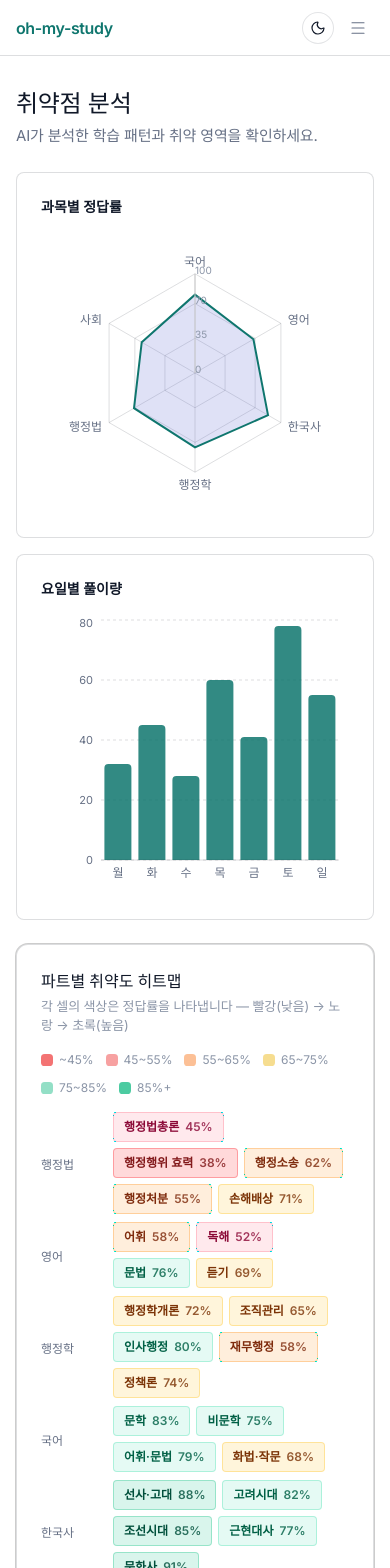
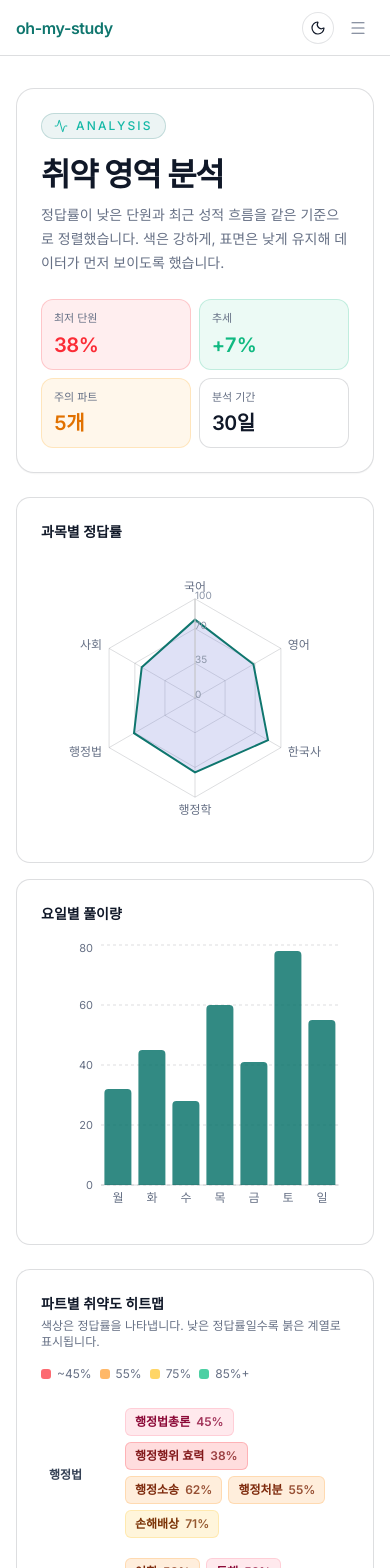
Before and after one commit to korea-univ-2026-capstone-design-team2/web, a Next.js app: page /analytics in a window 390 px wide. Shown: the top 1568 px of the page. Built offline with nearby package versions, Linux system fonts and the light colour scheme.

Commit message:
UI 수정 및 API 수정

```diff
--- a/src/app/(main)/analytics/page.tsx
+++ b/src/app/(main)/analytics/page.tsx
@@ -1,12 +1,13 @@
 'use client';
 
 import { useMemo } from 'react';
-import { TrendingDown, AlertCircle, BookOpen, Zap } from 'lucide-react';
+import { TrendingDown, AlertCircle, BookOpen, Zap, Activity, Target } from 'lucide-react';
 import RadarChart from '@/components/analytics/RadarChart';
 import LineChart from '@/components/analytics/LineChart';
 import BarChart from '@/components/analytics/BarChart';
+import { PageHero, SurfacePanel } from '@/components/common/PageHero';
+import { cn } from '@/lib/utils';
 
-// --- Mock Data ---
 const radarData = [
   { subject: '국어', score: 79 },
   { subject: '영어', score: 68 },
@@ -51,7 +52,6 @@ function generate30DaysMultiData() {
   return data;
 }
 
-// Heatmap data: subjects × units
 const heatmapData = [
   {
     subject: '행정법',
@@ -111,7 +111,7 @@ const weaknessList = [
     accuracy: 38.0,
     recommendation: '기본 개념 재학습 후 기출문제 3회 반복 권장',
     icon: AlertCircle,
-    iconColor: 'text-red-400',
+    iconColor: 'text-red-500',
   },
   {
     rank: 2,
@@ -120,7 +120,7 @@ const weaknessList = [
     accuracy: 45.2,
     recommendation: '단락 요지 파악 훈련 + 어휘 암기 병행 필요',
     icon: TrendingDown,
-    iconColor: 'text-orange-400',
+    iconColor: 'text-orange-500',
   },
   {
     rank: 3,
@@ -129,7 +129,7 @@ const weaknessList = [
     accuracy: 52.7,
     recommendation: '판례 정리 중심으로 최근 5년 기출 풀기 권장',
     icon: BookOpen,
-    iconColor: 'text-yellow-400',
+    iconColor: 'text-amber-500',
   },
   {
     rank: 4,
@@ -138,7 +138,7 @@ const weaknessList = [
     accuracy: 58.3,
     recommendation: '예산 과정·제도 개념도 작성 후 기출 연습',
     icon: BookOpen,
-    iconColor: 'text-yellow-400',
+    iconColor: 'text-amber-500',
   },
   {
     rank: 5,
@@ -147,90 +147,82 @@ const weaknessList = [
     accuracy: 61.0,
     recommendation: '공무원 빈출 어휘 1000개 우선순위 암기 추천',
     icon: Zap,
-    iconColor: 'text-[#0f766e]',
+    iconColor: 'text-linear-accent-violet',
   },
 ];
 
 function getHeatColor(accuracy: number): string {
-  if (accuracy >= 85) {
-    return 'border border-emerald-500/30 bg-emerald-500/15 text-emerald-900 dark:border-emerald-300/30 dark:bg-emerald-400/30 dark:text-emerald-50';
+  if (accuracy >= 85) return 'bg-emerald-500/18 text-emerald-900 ring-1 ring-inset ring-emerald-500/20';
+  if (accuracy >= 75) return 'bg-emerald-400/12 text-emerald-800 ring-1 ring-inset ring-emerald-400/18';
+  if (accuracy >= 65) return 'bg-amber-400/14 text-amber-900 ring-1 ring-inset ring-amber-400/20';
+  if (accuracy >= 55) return 'bg-orange-400/14 text-orange-900 ring-1 ring-inset ring-orange-400/20';
+  if (accuracy >= 45) return 'bg-rose-400/14 text-rose-900 ring-1 ring-inset ring-rose-400/20';
+  return 'bg-red-500/16 text-red-900 ring-1 ring-inset ring-red-500/24';
 }
-  if (accuracy >= 75) {
-    return 'border border-emerald-400/25 bg-emerald-400/10 text-emerald-800 dark:border-emerald-300/25 dark:bg-emerald-400/20 dark:text-emerald-100';
-  }
-  if (accuracy >= 65) {
-    return 'border border-amber-400/30 bg-amber-400/14 text-amber-900 dark:border-amber-300/25 dark:bg-amber-400/20 dark:text-amber-100';
-  }
-  if (accuracy >= 55) {
-    return 'border border-orange-400/30 bg-orange-400/14 text-orange-900 dark:border-orange-300/25 dark:bg-orange-400/20 dark:text-orange-100';
-  }
-  if (accuracy >= 45) {
-    return 'border border-rose-400/30 bg-rose-400/14 text-rose-900 dark:border-rose-300/25 dark:bg-rose-400/20 dark:text-rose-100';
-  }
-  return 'border border-red-500/35 bg-red-500/18 text-red-900 dark:border-red-300/30 dark:bg-red-400/28 dark:text-red-50';
+
+function accuracyTone(accuracy: number): string {
+  if (accuracy < 50) return 'border-red-500/20 bg-red-500/8 text-red-500';
+  if (accuracy < 65) return 'border-amber-500/20 bg-amber-500/8 text-amber-600';
+  return 'border-linear-brand-indigo/20 bg-linear-brand-indigo/8 text-linear-accent-violet';
 }
 
 export default function AnalyticsPage() {
   const trendData = useMemo(() => generate30DaysMultiData(), []);
 
   return (
-    <div className="min-h-screen bg-white px-4 py-8 md:px-8 text-linear-text-primary">
-      <div className="max-w-6xl mx-auto space-y-6">
+    <div className="min-h-screen bg-white px-4 py-8 text-linear-text-primary md:px-8">
+      <div className="mx-auto max-w-6xl space-y-6">
+        <PageHero
+          eyebrow="Analysis"
+          title="취약 영역 분석"
+          description="정답률이 낮은 단원과 최근 성적 흐름을 같은 기준으로 정렬했습니다. 색은 강하게, 표면은 낮게 유지해 데이터가 먼저 보이도록 했습니다."
+          icon={Activity}
+          stats={[
+            { label: '최저 단원', value: '38%', tone: 'danger' },
+            { label: '추세', value: '+7%', tone: 'success' },
+            { label: '주의 파트', value: '5개', tone: 'warning' },
+            { label: '분석 기간', value: '30일', tone: 'default' },
+          ]}
+        />
 
-        {/* Page Title */}
-        <div className="space-y-1">
-          <h1 className="linear-text-h2 tracking-tight text-linear-text-primary">취약점 분석</h1>
-          <p className="linear-text-small text-linear-text-tertiary">AI가 분석한 학습 패턴과 취약 영역을 확인하세요.</p>
+        <div className="grid grid-cols-1 gap-4 lg:grid-cols-2">
+          <RadarChart data={radarData} title="과목별 정답률" />
+          <BarChart data={weeklyData} dataKey="count" title="요일별 풀이량" color="#0f766e" labelKey="name" />
         </div>
 
-        {/* Top Row: Radar + Bar */}
-        <div className="grid grid-cols-1 lg:grid-cols-2 gap-4">
-          <RadarChart data={radarData} title="과목별 정답률" />
-          <BarChart
-            data={weeklyData}
-            dataKey="count"
-            title="요일별 풀이량"
-            color="#0f766e"
-            labelKey="name"
-          />
+        <SurfacePanel className="overflow-hidden p-6">
+          <div className="mb-5 flex flex-wrap items-start justify-between gap-4">
+            <div>
+              <h3 className="text-sm font-semibold text-linear-text-primary">파트별 취약도 히트맵</h3>
+              <p className="mt-1 text-xs text-linear-text-tertiary">색상은 정답률을 나타냅니다. 낮은 정답률일수록 붉은 계열로 표시됩니다.</p>
             </div>
-
-        {/* Heatmap */}
-        <div className="bg-white border border-border rounded-[12px] p-6 shadow-[var(--shadow-level-2)] overflow-hidden dark:bg-white/2 dark:border-white/8">
-          <div className="mb-4">
-            <h3 className="linear-text-body-medium text-linear-text-primary">파트별 취약도 히트맵</h3>
-            <p className="linear-text-caption text-linear-text-quaternary mt-1">각 셀의 색상은 정답률을 나타냅니다 — 빨강(낮음) → 노랑 → 초록(높음)</p>
-          </div>
-
-          {/* Legend */}
-          <div className="flex items-center gap-3 mb-4 flex-wrap">
+            <div className="flex flex-wrap items-center gap-2">
               {[
-              { label: '~45%', class: 'bg-[rgba(239,68,68,0.75)]' },
-              { label: '45~55%', class: 'bg-[rgba(239,68,68,0.5)]' },
-              { label: '55~65%', class: 'bg-[rgba(249,115,22,0.45)]' },
-              { label: '65~75%', class: 'bg-[rgba(234,179,8,0.45)]' },
-              { label: '75~85%', class: 'bg-[rgba(16,185,129,0.45)]' },
-              { label: '85%+', class: 'bg-[rgba(16,185,129,0.75)]' },
+                { label: '~45%', className: 'bg-red-500/70' },
+                { label: '55%', className: 'bg-orange-400/60' },
+                { label: '75%', className: 'bg-amber-400/60' },
+                { label: '85%+', className: 'bg-emerald-500/70' },
               ].map((item) => (
-              <div key={item.label} className="flex items-center gap-1.5">
-                <div className={`w-3 h-3 rounded-sm ${item.class}`} />
-                <span className="text-linear-text-quaternary text-xs">{item.label}</span>
+                <div key={item.label} className="flex items-center gap-1.5 text-xs text-linear-text-tertiary">
+                  <div className={cn('h-2.5 w-2.5 rounded-[3px]', item.className)} />
+                  {item.label}
                 </div>
               ))}
+            </div>
           </div>
 
           <div className="space-y-2 overflow-x-auto">
             {heatmapData.map((row) => (
-              <div key={row.subject} className="flex items-center gap-2 min-w-0">
-                <div className="w-16 flex-shrink-0">
-                  <span className="text-linear-text-tertiary text-xs font-medium">{row.subject}</span>
+              <div key={row.subject} className="flex min-w-0 items-center gap-3 rounded-[10px] px-2 py-1.5 hover:bg-teal-50/50">
+                <div className="w-16 shrink-0">
+                  <span className="text-xs font-semibold text-linear-text-secondary">{row.subject}</span>
                 </div>
-                <div className="flex gap-1.5 flex-wrap">
+                <div className="flex flex-wrap gap-1.5">
                   {row.units.map((unit) => (
                     <div
                       key={unit.name}
                       title={`${unit.name}: ${unit.accuracy}%`}
-                      className={`${getHeatColor(unit.accuracy)} rounded-[4px] px-2.5 py-1.5 text-xs font-semibold cursor-default transition-opacity hover:opacity-80 whitespace-nowrap`}
+                      className={cn('cursor-default rounded-[6px] px-2.5 py-1.5 text-xs font-semibold transition-opacity hover:opacity-85', getHeatColor(unit.accuracy))}
                     >
                       <span>{unit.name}</span>
                       <span className="ml-1.5 opacity-80">{unit.accuracy}%</span>
@@ -240,9 +232,8 @@ export default function AnalyticsPage() {
               </div>
             ))}
           </div>
-        </div>
+        </SurfacePanel>
 
-        {/* Score Trend */}
         <LineChart
           data={trendData}
           lines={[
@@ -254,59 +245,43 @@ export default function AnalyticsPage() {
           title="최근 30일 과목별 성적 추이"
         />
 
-        {/* Top 5 Weakness */}
-        <div className="bg-white border border-border rounded-[12px] p-6 shadow-[var(--shadow-level-2)] dark:bg-white/2 dark:border-white/8">
-          <h3 className="linear-text-body-medium text-linear-text-primary mb-4">취약 파트 TOP 5</h3>
-          <div className="space-y-3">
+        <SurfacePanel className="overflow-hidden">
+          <div className="flex items-center gap-2 border-b border-border px-5 py-4">
+            <Target className="h-4 w-4 text-linear-accent-violet" />
+            <div>
+              <h3 className="text-sm font-semibold text-linear-text-primary">취약 파트 TOP 5</h3>
+              <p className="mt-0.5 text-xs text-linear-text-tertiary">우선순위가 높은 복습 후보입니다.</p>
+            </div>
+          </div>
+          <div className="divide-y divide-border/70">
             {weaknessList.map((item) => {
               const Icon = item.icon;
               return (
-                <div
-                  key={item.rank}
-                  className="flex items-start gap-4 rounded-[6px] border border-transparent p-3 transition-colors hover:bg-black/3 hover:border-border dark:hover:bg-white/6 dark:hover:border-white/10"
-                >
-                  <div className="flex h-7 w-7 flex-shrink-0 items-center justify-center rounded-full border border-border bg-white dark:border-white/8 dark:bg-white/4">
-                    <span className="text-linear-text-quaternary text-xs font-bold">{item.rank}</span>
+                <div key={item.rank} className="flex items-start gap-4 px-5 py-4 transition-colors hover:bg-teal-50/60">
+                  <div className="flex h-7 w-7 shrink-0 items-center justify-center rounded-full bg-teal-50 text-xs font-bold text-linear-text-tertiary">
+                    {item.rank}
                   </div>
-                  <div className={`flex-shrink-0 mt-0.5`}>
-                    <Icon className={`w-4 h-4 ${item.iconColor}`} />
-                  </div>
-                  <div className="flex-1 min-w-0">
-                    <div className="flex items-center gap-2 flex-wrap">
-                      <span className="linear-text-small-medium text-linear-text-secondary">
+                  <Icon className={cn('mt-0.5 h-4 w-4 shrink-0', item.iconColor)} strokeWidth={1.7} />
+                  <div className="min-w-0 flex-1">
+                    <div className="flex flex-wrap items-center gap-2">
+                      <span className="text-sm font-medium text-linear-text-secondary">
                         {item.subject} &gt; {item.unit}
                       </span>
-                      <span
-                        className={`text-xs font-bold font-signature px-2 py-0.5 rounded-full ${
-                          item.accuracy < 50
-                            ? 'border border-red-500/25 bg-red-500/10 text-red-500'
-                            : item.accuracy < 65
-                            ? 'border border-yellow-500/25 bg-yellow-500/10 text-yellow-500'
-                            : 'border border-amber-400/25 bg-amber-400/10 text-amber-500'
-                        }`}
-                      >
+                      <span className={cn('rounded-full border px-2 py-0.5 text-xs font-semibold', accuracyTone(item.accuracy))}>
                         {item.accuracy}% 정답률
                       </span>
                     </div>
-                    <p className="linear-text-caption text-linear-text-quaternary mt-1">
-                      <span className="text-linear-accent-violet font-medium">AI 추천:</span> {item.recommendation}
+                    <p className="mt-1 text-xs leading-5 text-linear-text-tertiary">
+                      <span className="font-medium text-linear-accent-violet">AI 추천:</span> {item.recommendation}
                     </p>
                   </div>
                 </div>
               );
             })}
           </div>
-        </div>
+        </SurfacePanel>
 
-        {/* Weekly Pattern */}
-        <BarChart
-          data={weeklyData}
-          dataKey="count"
-          title="학습 패턴 분석"
-          color="#14b8a6"
-          labelKey="name"
-        />
-
+        <BarChart data={weeklyData} dataKey="count" title="학습 패턴 분석" color="#14b8a6" labelKey="name" />
       </div>
     </div>
   );
--- a/src/app/(main)/mypage/page.tsx
+++ b/src/app/(main)/mypage/page.tsx
@@ -1,7 +1,9 @@
 "use client";
 
 import { useState } from "react";
+import { PageHero, SurfacePanel } from '@/components/common/PageHero';
 import {
+  UserRound,
   BookOpen,
   Clock,
   Target,
@@ -95,22 +97,22 @@ const mockBookmarks = [
 function generateMockActivity(): number[] {
   const days = 52 * 7;
   return Array.from({ length: days }, (_, i) => {
-    const rand = Math.random();
-    // Recent weeks more active
-    const recencyBoost = i > days * 0.7 ? 1.5 : 1;
-    if (rand < 0.3 * recencyBoost) return 0;
-    if (rand < 0.55 * recencyBoost) return Math.floor(Math.random() * 5) + 1;
-    if (rand < 0.78 * recencyBoost) return Math.floor(Math.random() * 10) + 6;
-    return Math.floor(Math.random() * 10) + 16;
+    const wave = Math.abs(Math.sin(i * 12.9898) * Math.cos(i * 0.618));
+    const recencyBoost = i > days * 0.7 ? 1.25 : 1;
+    const score = wave * recencyBoost;
+    if (score < 0.24) return 0;
+    if (score < 0.48) return (i % 5) + 1;
+    if (score < 0.72) return (i % 10) + 6;
+    return (i % 10) + 16;
   });
 }
 
 const activityData = generateMockActivity();
 
 function getActivityColor(count: number): string {
-  if (count === 0) return "#191a1b";
-  if (count <= 5) return "#1e3a5f";
-  if (count <= 15) return "#2563eb";
+  if (count === 0) return "#eef2f7";
+  if (count <= 5) return "#ccfbf1";
+  if (count <= 15) return "#5eead4";
   return "#0f766e";
 }
 
@@ -246,14 +248,19 @@ export default function MyPage() {
   return (
     <div className="min-h-screen bg-white px-4 py-8 text-linear-text-primary md:px-8">
       <div className="mx-auto max-w-6xl space-y-8">
-        {/* Page Header */}
-        <div>
-          <h1 className="linear-text-h2 text-linear-text-primary mb-1">마이페이지</h1>
-          <p className="linear-text-small text-linear-text-quaternary">학습 현황과 계정 설정을 관리하세요</p>
-        </div>
+        <PageHero
+          eyebrow="Profile"
+          title="내 학습 프로필"
+          description="계정 정보, 저장한 문제, 학습 활동을 한 화면에서 관리합니다. 반복 표면은 낮추고 필요한 상태만 또렷하게 남겼습니다."
+          icon={UserRound}
+          stats={[
+            { label: '목표 시험', value: mockUser.targetExam, tone: 'brand' },
+            { label: '목표 점수', value: `${mockUser.targetScore}점`, tone: 'success' },
+          ]}
+        />
 
         {/* Profile Card */}
-        <div className="bg-white border border-border rounded-[12px] p-6 shadow-[var(--shadow-level-2)]">
+        <SurfacePanel className="p-6">
           <div className="flex flex-col sm:flex-row sm:items-start gap-6">
             {/* Avatar */}
             <div className="h-16 w-16 rounded-full bg-linear-brand-indigo/10 border border-linear-brand-indigo/20 flex items-center justify-center flex-shrink-0">
@@ -276,14 +283,14 @@ export default function MyPage() {
                     </span>
                   </div>
                 </div>
-                <button className="flex items-center gap-1.5 text-xs font-signature text-linear-text-tertiary bg-white border border-border rounded-[6px] px-3 py-2 hover:bg-black/3 hover:text-linear-text-secondary transition-colors flex-shrink-0 dark:hover:bg-white/6">
+                <button className="flex items-center gap-1.5 text-xs font-signature text-linear-text-tertiary bg-white border border-border rounded-[6px] px-3 py-2 hover:bg-teal-50 hover:text-linear-text-secondary transition-colors flex-shrink-0 dark:hover:bg-white/6">
                   <Pencil size={14} strokeWidth={1.5} />
                   프로필 수정
                 </button>
               </div>
             </div>
           </div>
-        </div>
+        </SurfacePanel>
 
         {/* Stats Grid */}
         <div className="grid grid-cols-2 lg:grid-cols-4 gap-4">
@@ -292,7 +299,7 @@ export default function MyPage() {
             return (
               <div
                 key={stat.label}
-                className="bg-white border border-border rounded-[12px] p-5 shadow-[var(--shadow-level-2)]"
+                className="rounded-[14px] border border-border bg-white p-5"
               >
                 <div
                   className={`h-8 w-8 rounded-[8px] ${stat.bgColor} flex items-center justify-center mb-4`}
@@ -312,7 +319,7 @@ export default function MyPage() {
         </div>
 
         {/* Learning Calendar */}
-        <div className="bg-white border border-border rounded-[12px] p-6 shadow-[var(--shadow-level-2)]">
+        <SurfacePanel className="p-6">
           <div className="flex items-center justify-between mb-6">
             <div>
               <h2 className="linear-text-body-medium text-linear-text-primary">학습 캘린더</h2>
@@ -327,10 +334,10 @@ export default function MyPage() {
             </div>
           </div>
           <CalendarHeatmap />
-        </div>
+        </SurfacePanel>
 
         {/* Bookmarks */}
-        <div className="bg-white border border-border rounded-[12px] p-6 shadow-[var(--shadow-level-2)]">
+        <SurfacePanel className="p-6">
           <div className="flex items-center justify-between mb-6">
             <div>
               <h2 className="linear-text-body-medium text-linear-text-primary">북마크된 문제</h2>
@@ -342,11 +349,11 @@ export default function MyPage() {
             </button>
           </div>
 
-          <div className="space-y-3">
+          <div className="divide-y divide-border/70">
             {mockBookmarks.map((bookmark) => (
               <div
                 key={bookmark.id}
-                className="flex items-start justify-between gap-4 p-4 bg-white border border-border rounded-[8px] hover:bg-black/2 transition-all group shadow-[var(--shadow-level-2)] dark:hover:bg-white/6"
+                className="flex items-start justify-between gap-4 rounded-[10px] px-3 py-3 transition-colors group hover:bg-teal-50/60"
               >
                 <div className="flex items-start gap-3 min-w-0">
                   <BookMarked size={16} strokeWidth={1.5} className="text-linear-accent-violet flex-shrink-0 mt-0.5" />
@@ -362,16 +369,16 @@ export default function MyPage() {
                     </div>
                   </div>
                 </div>
-                <button className="flex-shrink-0 linear-text-label text-linear-text-tertiary border border-border rounded-[6px] px-3 py-1.5 hover:text-linear-text-primary hover:bg-black/3 transition-colors whitespace-nowrap shadow-[var(--shadow-level-1)] dark:hover:bg-white/6">
+                <button className="flex-shrink-0 rounded-[6px] border border-border bg-white px-3 py-1.5 linear-text-label text-linear-text-tertiary transition-colors hover:bg-teal-50 hover:text-linear-text-primary whitespace-nowrap">
                   풀기
                 </button>
               </div>
             ))}
           </div>
-        </div>
+        </SurfacePanel>
 
         {/* Settings */}
-        <div className="bg-white border border-border rounded-[12px] p-6 shadow-[var(--shadow-level-2)]">
+        <SurfacePanel className="p-6">
           <h2 className="linear-text-body-medium text-linear-text-primary mb-1">알림 설정</h2>
           <p className="linear-text-small text-linear-text-quaternary mb-6">알림 수신 방법을 설정하세요</p>
 
@@ -402,7 +409,7 @@ export default function MyPage() {
               <ToggleSwitchInline defaultChecked={false} />
             </div>
           </div>
-        </div>
+        </SurfacePanel>
 
         {/* Danger Zone */}
         <div className="pb-8">
--- a/src/components/analytics/BarChart.tsx
+++ b/src/components/analytics/BarChart.tsx
@@ -47,7 +47,7 @@ export default function BarChart({
   labelKey = 'name',
 }: BarChartProps) {
   return (
-    <div className="rounded-[8px] border border-border bg-white/70 p-6 dark:bg-white/2">
+    <div className="rounded-[14px] border border-border bg-white p-6">
       {title && (
         <h3 className="mb-4 text-sm font-semibold text-linear-text-primary">{title}</h3>
       )}
--- a/src/components/analytics/LineChart.tsx
+++ b/src/components/analytics/LineChart.tsx
@@ -49,7 +49,7 @@ const CustomTooltip = ({
 
 export default function LineChart({ data, lines, title }: LineChartProps) {
   return (
-    <div className="rounded-[8px] border border-border bg-white/70 p-6 dark:bg-white/2">
+    <div className="rounded-[14px] border border-border bg-white p-6">
       {title && (
         <h3 className="mb-4 text-sm font-semibold text-linear-text-primary">{title}</h3>
       )}
--- a/src/components/analytics/RadarChart.tsx
+++ b/src/components/analytics/RadarChart.tsx
@@ -39,7 +39,7 @@ const CustomTooltip = ({
 
 export default function RadarChart({ data, title }: RadarChartProps) {
   return (
-    <div className="rounded-[8px] border border-border bg-white/70 p-6 dark:bg-white/2">
+    <div className="rounded-[14px] border border-border bg-white p-6">
       {title && (
         <h3 className="mb-4 text-sm font-semibold text-linear-text-primary">{title}</h3>
       )}
--- /dev/null
+++ b/src/components/common/PageHero.tsx
@@ -0,0 +1,87 @@
+import type { ElementType, ReactNode } from 'react';
+import { cn } from '@/lib/utils';
+
+interface PageHeroStat {
+  label: string;
+  value: string | number;
+  tone?: 'default' | 'brand' | 'success' | 'warning' | 'danger';
+}
+
+interface PageHeroProps {
+  eyebrow: string;
+  title: string;
+  description: string;
+  icon?: ElementType;
+  stats?: PageHeroStat[];
+  action?: ReactNode;
+  className?: string;
+}
+
+const statTone = {
+  default: 'border-border bg-white text-linear-text-primary',
+  brand: 'border-linear-brand-indigo/20 bg-linear-brand-indigo/8 text-linear-accent-violet',
+  success: 'border-linear-status-emerald/20 bg-linear-status-emerald/8 text-linear-status-emerald',
+  warning: 'border-amber-500/20 bg-amber-500/8 text-amber-600',
+  danger: 'border-red-500/20 bg-red-500/8 text-red-500',
+};
+
+export function PageHero({ eyebrow, title, description, icon: Icon, stats, action, className }: PageHeroProps) {
+  return (
+    <section
+      className={cn(
+        'overflow-hidden rounded-[18px] border border-border bg-white shadow-[var(--shadow-level-1)]',
+        className
+      )}
+    >
+      <div className="grid gap-6 p-6 md:grid-cols-[minmax(0,1fr)_auto] md:p-8">
+        <div className="min-w-0 space-y-4">
+          <div className="inline-flex items-center gap-2 rounded-full border border-linear-brand-indigo/20 bg-linear-brand-indigo/8 px-3 py-1 text-xs font-medium uppercase tracking-[0.18em] text-linear-accent-violet">
+            {Icon && <Icon className="h-3.5 w-3.5" strokeWidth={1.7} />}
+            {eyebrow}
+          </div>
+          <div className="space-y-2">
+            <h1 className="text-[2rem] font-semibold leading-tight tracking-[-0.04em] text-linear-text-primary md:text-[2.75rem]">
+              {title}
+            </h1>
+            <p className="max-w-2xl text-sm leading-6 text-linear-text-tertiary md:text-[15px]">
+              {description}
+            </p>
+          </div>
+        </div>
+
+        {(stats?.length || action) && (
+          <div className="flex min-w-[220px] flex-col justify-end gap-3">
+            {stats?.length ? (
+              <div className="grid grid-cols-2 gap-2 md:min-w-[280px]">
+                {stats.map((stat) => (
+                  <div
+                    key={stat.label}
+                    className={cn('rounded-[12px] border px-3 py-2.5', statTone[stat.tone ?? 'default'])}
+                  >
+                    <p className="text-[11px] font-medium text-linear-text-tertiary">{stat.label}</p>
+                    <p className="mt-1 text-xl font-semibold tabular-nums tracking-[-0.03em]">{stat.value}</p>
+                  </div>
+                ))}
+              </div>
+            ) : null}
+            {action}
+          </div>
+        )}
+      </div>
+    </section>
+  );
+}
+
+interface SurfacePanelProps {
+  children: ReactNode;
+  className?: string;
+  as?: ElementType;
+}
+
+export function SurfacePanel({ children, className, as: Component = 'section' }: SurfacePanelProps) {
+  return (
+    <Component className={cn('rounded-[14px] border border-border bg-white', className)}>
+      {children}
+    </Component>
+  );
+}
```
Also changed, not shown: src/app/(main)/dashboard/page.tsx (+65 -82 lines), src/app/(main)/recommend/page.tsx (+14 -22 lines), src/app/page.tsx (+0 -31 lines), wiki/index.md (+6 -0 lines), wiki/log.md (+12 -0 lines), 2 other files (tests, documents, lock files or other folders). Lines whose indentation alone changed are shown as unchanged.
